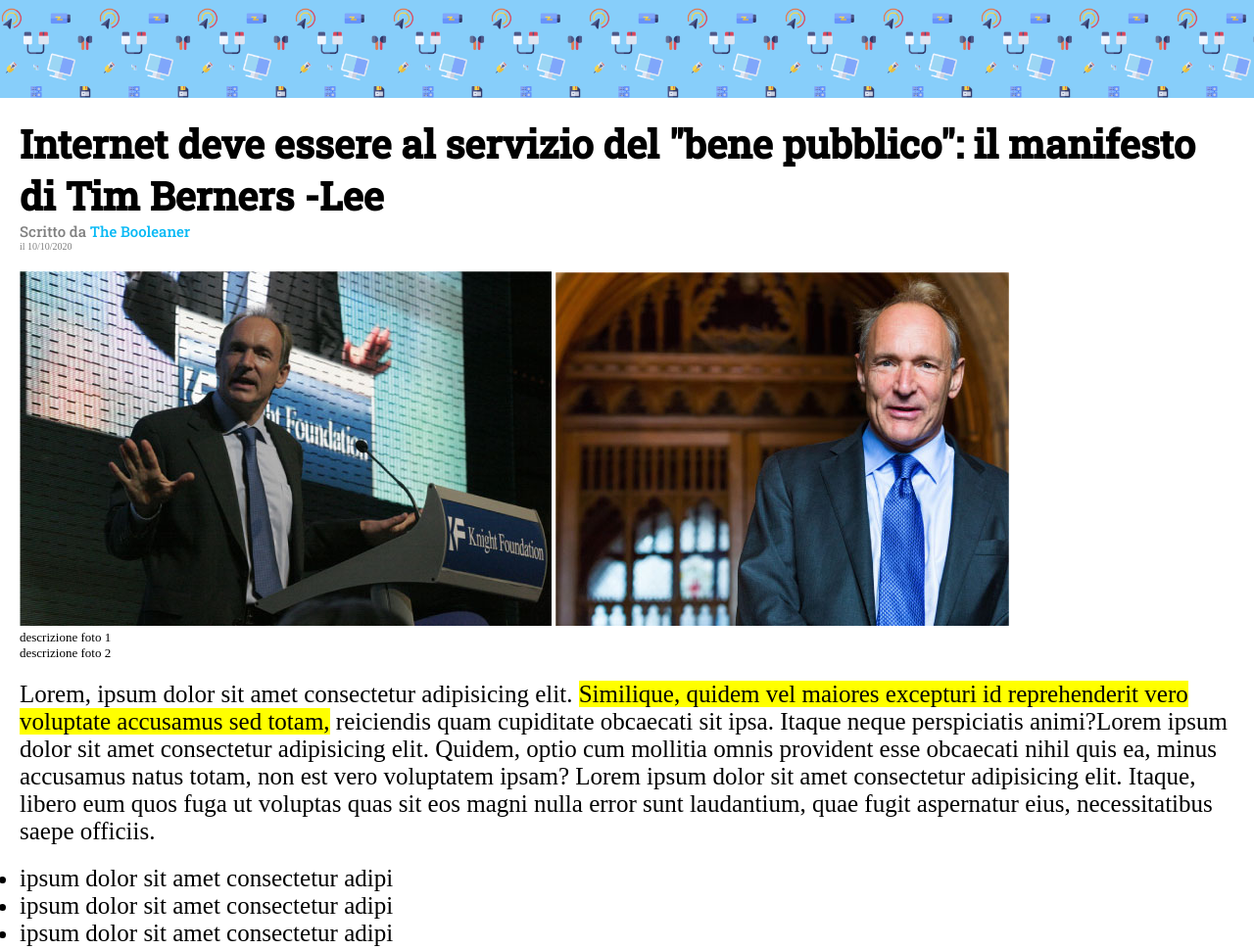
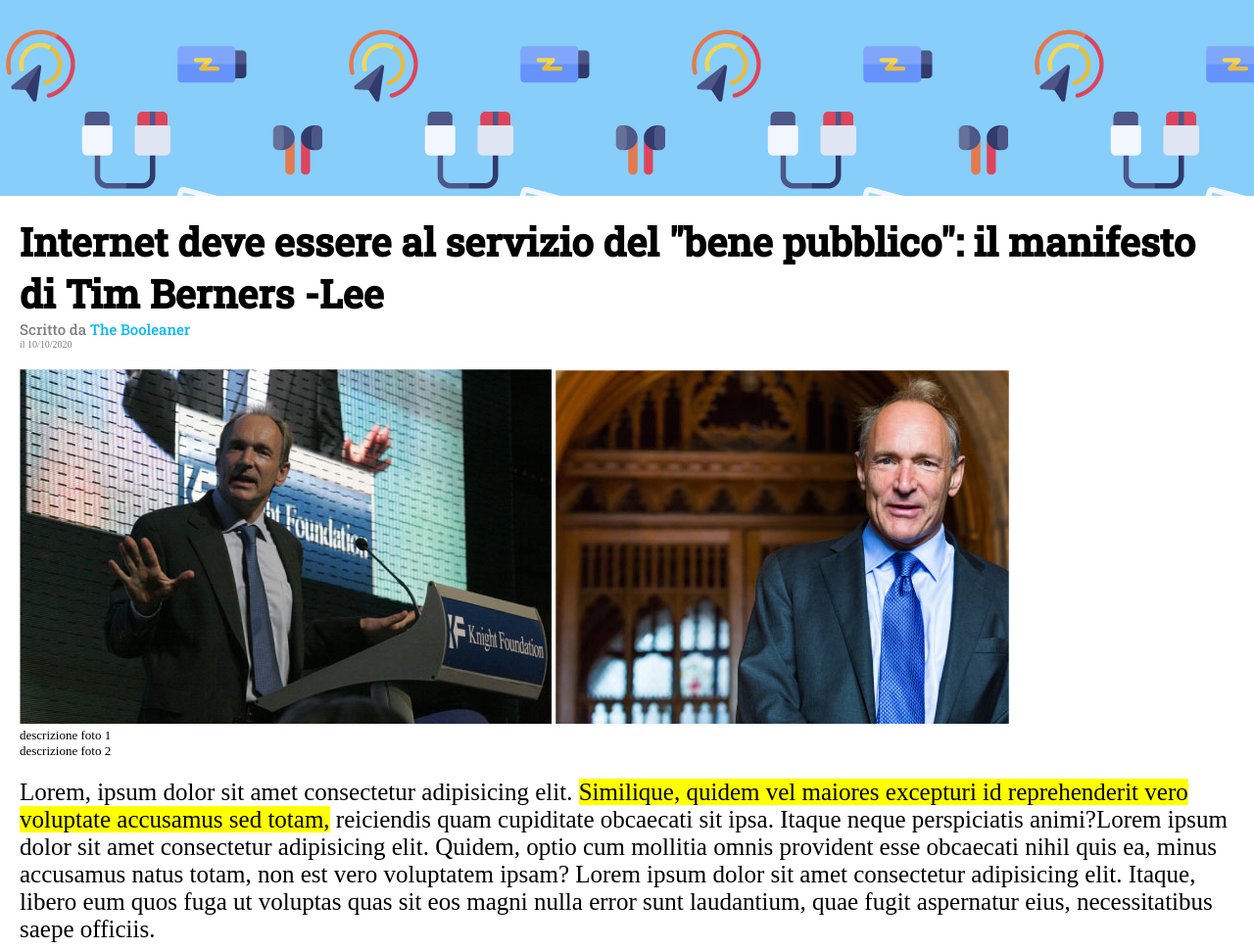
Before and after one commit to LauraMargherita25/html-css-booleaner, a plain HTML site: page index.html in a window 1280 px wide. Shown: the top 970 px of the page at 98% size. Drawn offline with Linux system fonts and the light colour scheme.

Commit message:
modificato css header

```diff
--- a/style/style.css
+++ b/style/style.css
@@ -6,9 +6,8 @@
 
 header{
     background-color: lightskyblue;
-    height: 100px;
+    height: 200px;
     background-image: url("../img/pattern.png");
-    background-size: contain;
 }
 
 .conteiner{
```
